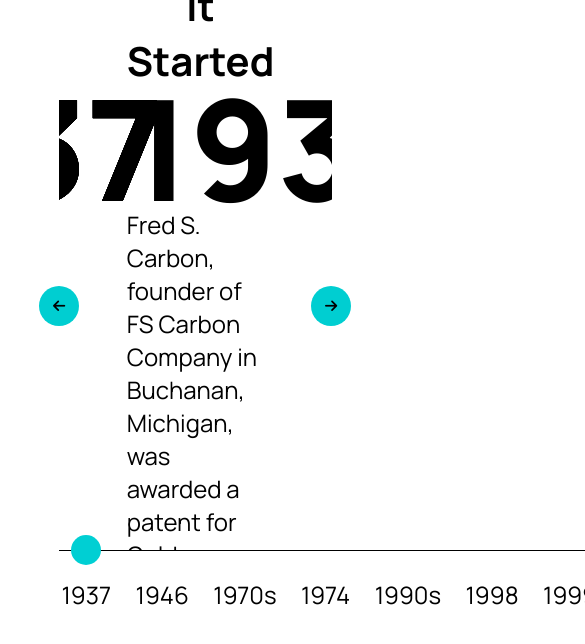
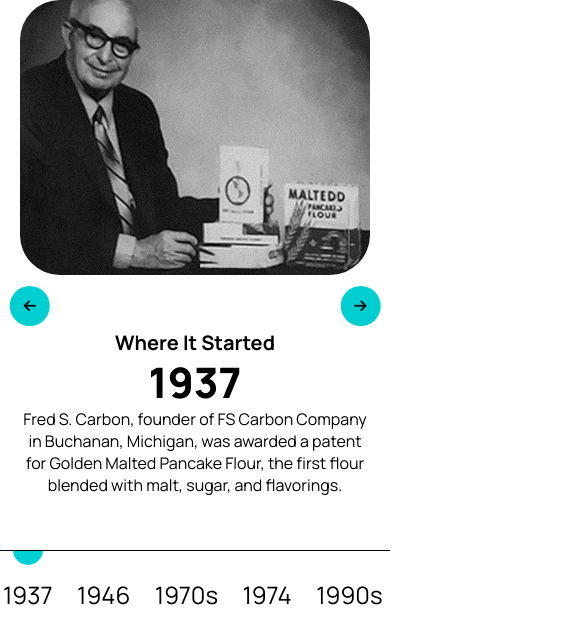
Before and after one commit to ashiqur21/goldenwaffles-slider, a plain HTML site: page index.html in a window 390 px wide. Shown: the top 644 px of the page, 585 px wide, since content can reach past the window. Drawn offline with Linux system fonts and the light colour scheme; grey boxes are pictures that could not be loaded.

Commit message:
added mobile responsive code

```diff
--- a/index.html
+++ b/index.html
@@ -15,10 +15,6 @@
   <body>
     <div class="container">
       <div class="contents-wraper">
-        <div class="next-prev-button">
-          <button id="prev"><i class="fa-solid fa-arrow-left"></i></button>
-          <button id="next"><i class="fa-solid fa-arrow-right"></i></button>
-        </div>
         <section class="testRow">
           <!-- card 1 -->
           <div class="testItem active">
@@ -169,6 +165,10 @@
           <div class="dot" attr="7" onclick="switchTest(this)">2001</div>
           <div class="dot" attr="8" onclick="switchTest(this)">2004</div>
         </section>
+        <div class="next-prev-button">
+          <button id="prev"><i class="fa-solid fa-arrow-left"></i></button>
+          <button id="next"><i class="fa-solid fa-arrow-right"></i></button>
+        </div>
       </div>
     </div>
     <script src="./script.js"></script>
--- a/style.css
+++ b/style.css
@@ -190,13 +190,18 @@
   text-align: start;
 }
 
-@media (max-width: 550px) {
+@media screen and (min-width: 0px) and (max-width: 550px) {
+  .container {
+    overflow-x: hidden;
+  }
   .container .contents-wraper {
-    width: 90%;
+    width: 100%;
+    height: 100%;
   }
 
   .contents-wraper .indicators {
     width: 100%;
+    overflow-x: scroll;
   }
   .testRow .testItem {
     height: 100%;
@@ -204,12 +209,32 @@
     flex-direction: column;
     justify-content: center;
     align-items: center;
+    gap: 0;
+    padding: 0px 20px;
   }
-  .container .contents-wraper {
-    width: 70%;
-    height: auto;
-    min-height: inherit;
-    margin: 0px auto;
+  .testItemImageBox,
+  .testimonial-content {
+    width: 100%;
+    height: 100%;
+  }
+  .testimonial-content {
+    justify-content: center;
+    align-items: center;
+    gap: 10px;
     text-align: center;
   }
+  .testi-des {
+    text-align: center !important;
+    font-size: 16px !important;
+  }
+  .testi-subhead {
+    font-size: 20px !important;
+  }
+  .testi-year {
+    font-size: 42px !important;
+    line-height: 32px !important;
+  }
+  .next-prev-button {
+    width: 95%;
+  }
 }
```
